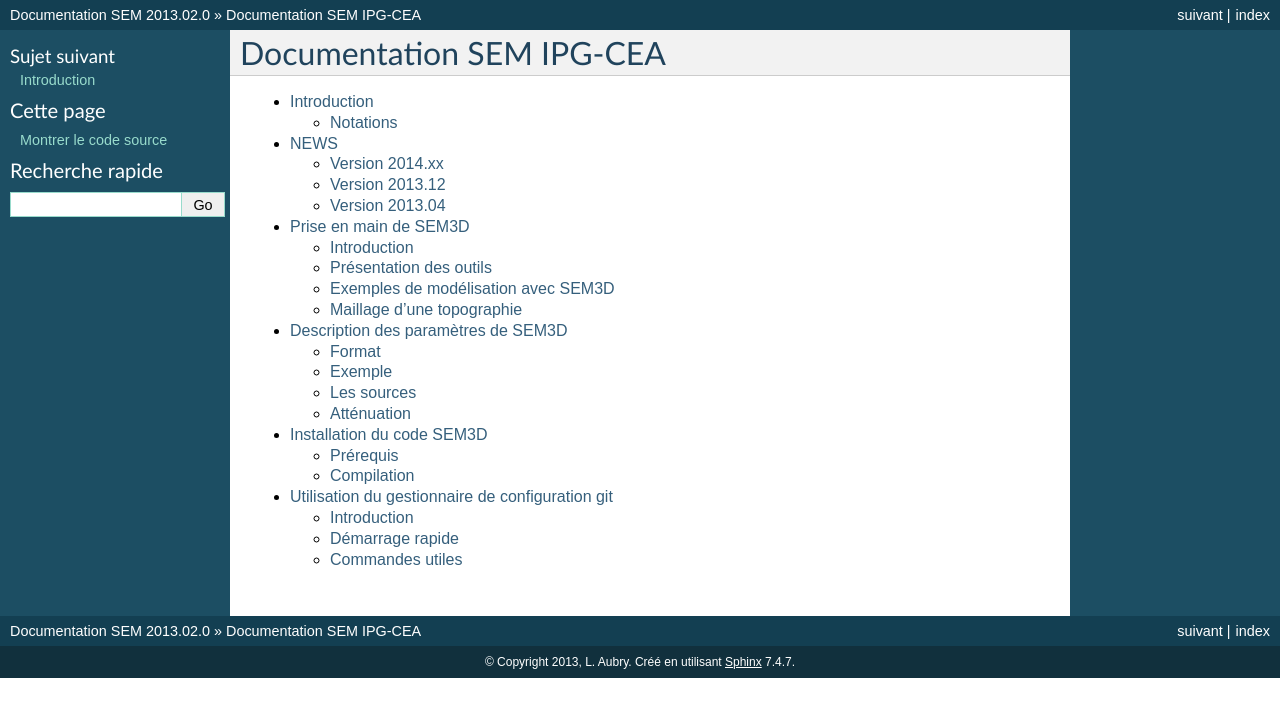
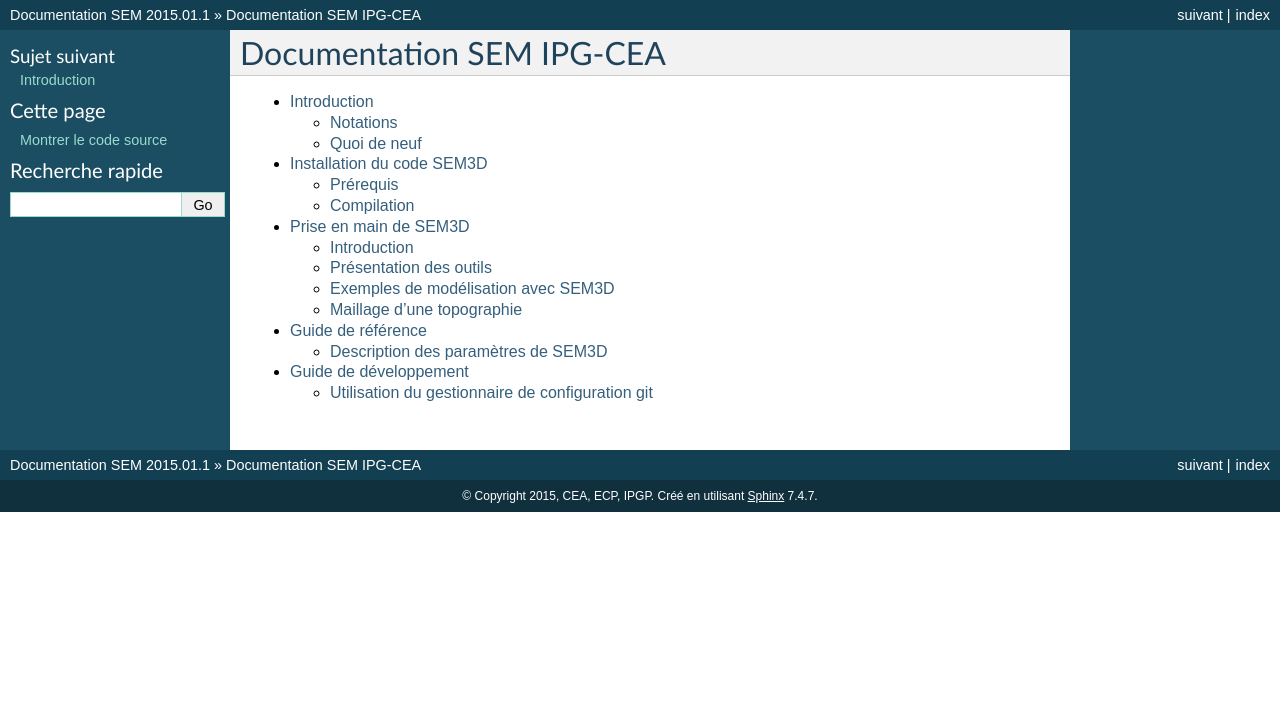
Before and after one commit to sem3d/SEM, a Sphinx documentation site: the page built from DOC/source/index.rst, in a window 1280 px wide. Shown: the top 717 px of the page. Built offline with Sphinx 7.4.7, drawn with Linux system fonts in a browser that asks for light colours; formulas are drawn with MathJax 3; pages that are not in the unit, such as notebooks, are missing from menus.

Commit message:
Reorganisation doc

```diff
--- a/DOC/source/conf.py
+++ b/DOC/source/conf.py
@@ -41,16 +41,16 @@ master_doc = 'index'
 
 # General information about the project.
 project = u'SEM'
-copyright = u'2013, L. Aubry'
+copyright = u'2015, CEA, ECP, IPGP'
 
 # The version info for the project you're documenting, acts as replacement for
 # |version| and |release|, also used in various other places throughout the
 # built documents.
 #
 # The short X.Y version.
-version = '2013.02'
+version = '2015.01'
 # The full version, including alpha/beta/rc tags.
-release = '2013.02.0'
+release = '2015.01.1'
 
 # The language for content autogenerated by Sphinx. Refer to documentation
 # for a list of supported languages.
--- a/DOC/source/index.rst
+++ b/DOC/source/index.rst
@@ -11,11 +11,10 @@ Documentation SEM IPG-CEA
    :maxdepth: 2
 
    intro.rst
-   NEWS.rst
+   installation.rst
    tutoriel.rst
-   format_input.rst
-   installation.rst
-   git.rst
+   reference.rst
+   developpement.rst
 
 
 ..  ==================
--- a/DOC/source/installation.rst
+++ b/DOC/source/installation.rst
@@ -30,6 +30,7 @@ Le code :program:`SEM3D` nécessite deux (ou trois) outils externes pour sa comp
 
 - une librairie :program:`MPI` (:program:`OpenMPI` recommandée, mais :program:`Mpich` ou :program:`Intel MPI` doivent être compatibles).
 
+La génération de cette documentation nécessite de plus l'outil :program:`sphinx`
 
 Compilation
 ===========
--- a/DOC/source/intro.rst
+++ b/DOC/source/intro.rst
@@ -50,3 +50,11 @@ Exemple des notations utilisées dans ce document :
 Parfois le programme et sa commande Unix ont le même nom, on essaira de faire la distinction, par exemple :
 
 "Pour configurer un programme utilisant :program:`CMake` il faut taper la commande ``cmake``."
+
+
+Quoi de neuf
+------------
+
+.. toctree::
+
+   NEWS.rst
--- /dev/null
+++ b/DOC/source/reference.rst
@@ -0,0 +1,9 @@
+.. -*- coding: utf-8; mode: rst -*-
+
+==================
+Guide de référence
+==================
+
+.. toctree::
+
+   format_input.rst
--- a/DOC/source/tutoriel.rst
+++ b/DOC/source/tutoriel.rst
@@ -408,7 +408,7 @@ sont facultatifs) ::
 On lance l'exécutable ``mesher``, et on lui indique les informations
 suivantes :
 
-- Nombre de procésseurs : 4
+- Nombre de processeurs : 4
 
 - Construction du modèle matériaux et maillage : 1 (Oui)
 
```
Also changed, not shown: DOC/source/developpement.rst (added, +10 -0 lines).
